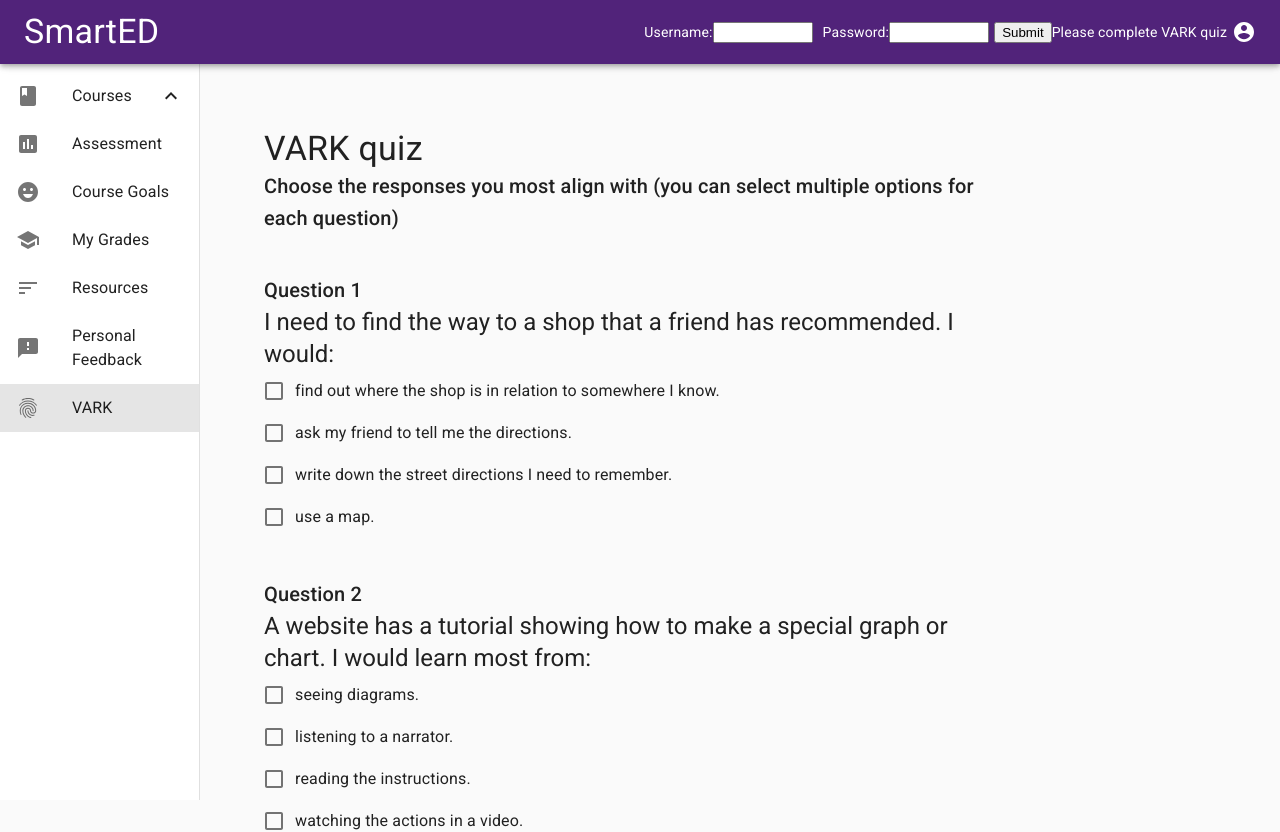
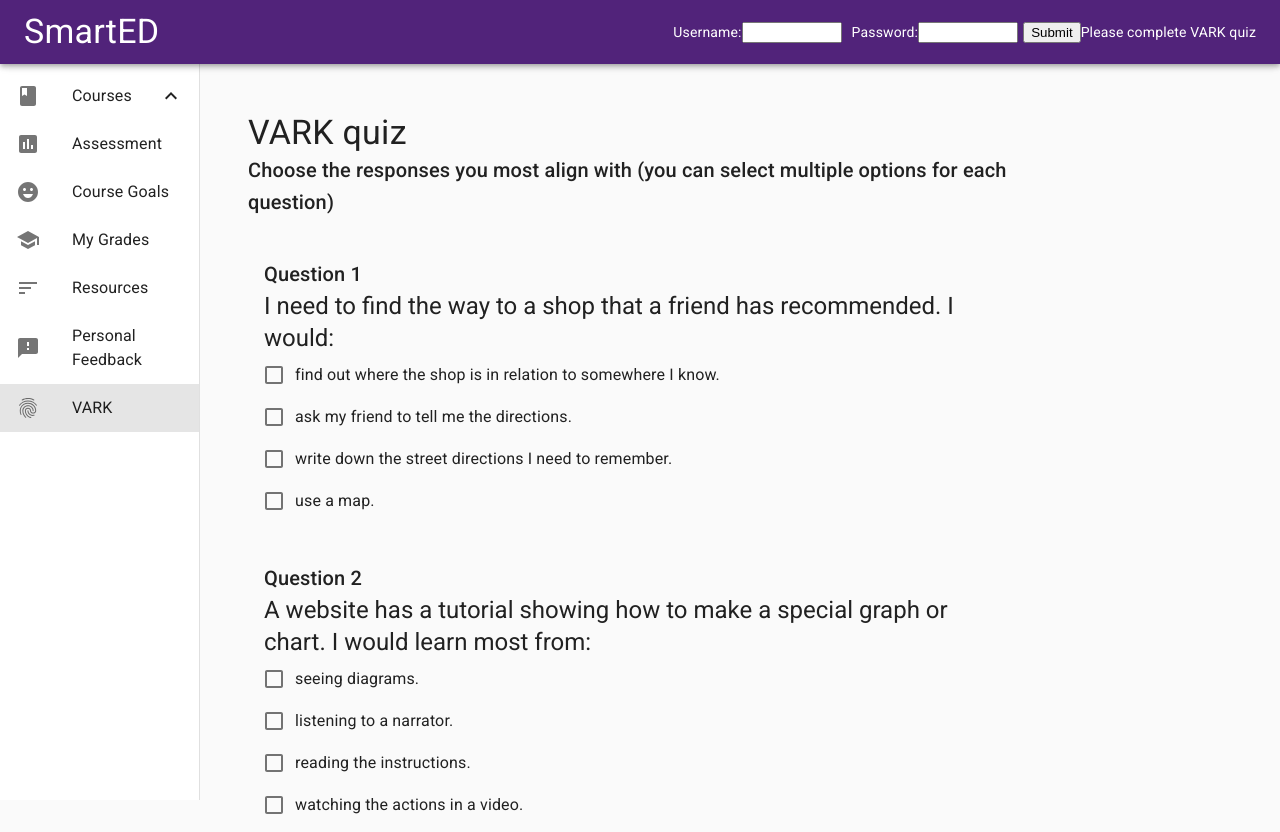
Before and after one commit to harryvanroy/SmartED, a React (Create React App) app in the folder smarted/reactapp/: page /vark in a window 1280 px wide. Shown: the top 832 px of the page. Built offline with nearby package versions, Linux system fonts and the light colour scheme.

Commit message:
small changes

```diff
--- a/smarted/reactapp/src/App.js
+++ b/smarted/reactapp/src/App.js
@@ -146,16 +146,15 @@ function App() {
           <form onSubmit={handleSubmit}>
             <label style={{margin: '5px'}}>
               Username:
-              <input style={{width: '100px'}} type="text" onChange={handleChangeUsername} />
+              <input style={{width: '100px'}} value={username} type="text" onChange={handleChangeUsername} />
             </label>
             <label style={{margin: '5px'}}>
               Password:
-              <input style={{width: '100px'}} type="password" onChange={handleChangePassword} />
+              <input style={{width: '100px'}} value={password} type="password" onChange={handleChangePassword} />
             </label>
             <input type="submit" value="Submit" />
           </form>
             {Object.keys(vark).length === 4 ? <div> {vark.V} {vark.A} {vark.R} {vark.K} </div>: <div> Please complete VARK quiz </div>}
-          <AccountCircleIcon style={{marginLeft: 5}}/>
         </Toolbar>
       </AppBar>
       <Drawer
--- a/smarted/reactapp/src/components/Vark.js
+++ b/smarted/reactapp/src/components/Vark.js
@@ -216,7 +216,7 @@ export default function Vark(props) {
 
   return (
     <Box width="80%">
-      <Box m={5}>
+      <Box m={3}>
         <Typography variant="h4">
           VARK quiz
         </Typography>
```
